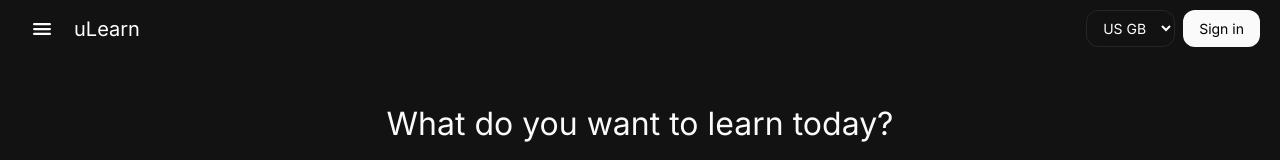
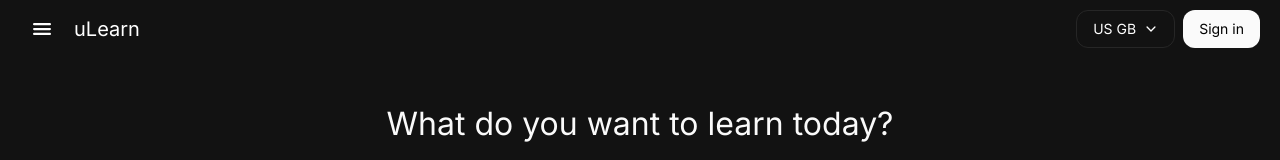
Before and after one commit to MandemGibson/youlearn_clone, a React (Vite) app: page /main in a window 1280 px wide. Shown: the top 160 px of the page. Built offline with nearby package versions, Linux system fonts and the light colour scheme.

Commit message:
add LanguageDropdown component; integrate into MainNav for language selection

```diff
--- a/src/components/index.ts
+++ b/src/components/index.ts
@@ -11,5 +11,9 @@ import MainNav from "./main/MainNav";
 import SideBar from "./main/SideBar";
 import TopicCard from "./main/TopicCard";
 import SigninModal from "./main/SigninModal";
+import LanguageDropdown from "./main/LanguageDropdown";
 
-export { Hero, Navbar, Brands, Guide, UseCase, Pricing, Testimonials, CTA, Footer, MainNav, SideBar, TopicCard, SigninModal };
+export {
+    Hero, Navbar, Brands, Guide, UseCase, Pricing,
+    Testimonials, CTA, Footer, MainNav, SideBar, TopicCard, SigninModal, LanguageDropdown
+};
--- /dev/null
+++ b/src/components/main/LanguageDropdown.tsx
@@ -0,0 +1,78 @@
+import { useEffect, useState } from "react";
+import { FaCheck } from "react-icons/fa6";
+import { IoChevronDown } from "react-icons/io5";
+
+const languages = [
+  { code: "US GB", name: "English" },
+  { code: "IN", name: "Hindi" },
+  { code: "ZA", name: "Afrikaans" },
+  { code: "AE", name: "Arabic" },
+  { code: "BG", name: "Bulgarian" },
+  { code: "CN", name: "Chinese" },
+  { code: "DK", name: "Danish" },
+  { code: "NL", name: "Dutch" },
+  { code: "FI", name: "Finnish" },
+];
+
+const LanguageDropdown = () => {
+  const [open, setOpen] = useState(false);
+  const [selected, setSelected] = useState(languages[0]);
+
+  const handleSelect = (lang: (typeof languages)[0]) => {
+    setSelected(lang);
+    setOpen(false);
+  };
+
+  useEffect(() => {
+    if (open) {
+      document.body.style.overflow = "hidden";
+    } else document.body.style.overflow = "auto";
+  }, [open]);
+
+  return (
+    <div className="relative text-white text-sm">
+      <button
+        onClick={() => setOpen(!open)}
+        className="flex items-center justify-between gap-1 border
+        border-[#262626] py-2 px-4 rounded-[0.75rem]"
+      >
+        {selected.code}
+        <IoChevronDown
+          className={`ml-1 transition-transform ${open ? "rotate-180" : ""}`}
+        />
+      </button>
+
+      {open && (
+        <div
+          className="absolute top-full left-0 mt-1 bg-[#000] border
+        border-[#262626] w-max rounded-[0.75rem] shadow-lg z-50 max-h-[300px] overflow-y-auto
+        scrollbar-hide"
+        >
+          {languages.map((lang) => (
+            <button
+              key={lang.code}
+              onClick={() => handleSelect(lang)}
+              className={`flex w-full justify-start px-4 py-2 text-left hover:bg-[#1e1e1e] ${
+                selected.code === lang.code
+                  ? "text-white font-medium"
+                  : "text-[#a3a3a3]"
+              } items-center space-x-1`}
+            >
+              <FaCheck
+                size={12}
+                className={`${
+                  selected.code == lang.code ? "visible" : "invisible"
+                }`}
+              />
+              <p>
+                {lang.code} {lang.name}
+              </p>
+            </button>
+          ))}
+        </div>
+      )}
+    </div>
+  );
+};
+
+export default LanguageDropdown;
--- a/src/components/main/MainNav.tsx
+++ b/src/components/main/MainNav.tsx
@@ -1,4 +1,5 @@
 import { IoMenu } from "react-icons/io5";
+import LanguageDropdown from "./LanguageDropdown";
 
 const MainNav = ({ onClick }: { onClick: () => void }) => {
   return (
@@ -24,21 +25,15 @@ const MainNav = ({ onClick }: { onClick: () => void }) => {
           onClick={onClick}
         />
         <div className="flex space-x-2">
-          <select
-            className="py-[8px] px-[12px] rounded-[0.75rem] border
-          border-[#262626] text-white text-sm"
-          >
-            <option value="US GB">US GB</option>
-          </select>
+          <LanguageDropdown />
           <button
             className="py-2 px-4 rounded-[0.75rem] bg-[#fafafa]
-          text-sm"
+          text-sm hover:cursor-pointer"
           >
             Sign in
           </button>
         </div>
       </div>
-      {/*Desktop menu*/}
     </nav>
   );
 };
--- a/src/components/main/SigninModal.tsx
+++ b/src/components/main/SigninModal.tsx
@@ -5,10 +5,12 @@ const SigninModal = ({ onClose }: { onClose: () => void }) => {
     <div
       className="fixed inset-0 h-full w-full backdrop-blur-md flex items-center
        justify-center z-50 bg-[#000]/80"
+      onClick={onClose}
     >
       <div
         className="w-full space-y-[6px] bg-[#0a0a0a] p-6 text-center
       border border-[#262626] sm:max-w-max sm:text-left rounded-[12px] relative"
+        onClick={(e) => e.stopPropagation()}
       >
         <IoIosClose
           onClick={onClose}
@@ -16,7 +18,7 @@ const SigninModal = ({ onClose }: { onClose: () => void }) => {
           size={24}
           className="absolute right-3 top-3 hover:cursor-pointer"
         />
-        <h1 className="font-manrope font-medium text-[18px] text-[#a3a3a3]">
+        <h1 className="font-manrope font-medium text-[18px] text-[#fafafa]">
           Sign in or create an account
         </h1>
         <p className="text-[14px] text-[#a3a3a3] sm:mb-[18px]">
```
